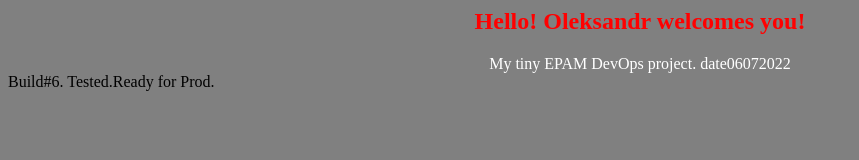
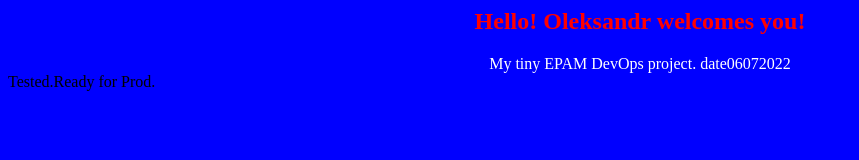
Before and after one commit to OleksandrK1/MyFinalProjectforEPAM, a plain HTML site: page index_tested.html in a window 1280 px wide. Shown: the whole page, without its empty margins (0-859 px from the left). Drawn offline with Linux system fonts and the light colour scheme.

Commit message:
automatic commit by Jenkins. Tested by Tester. Ready to Prod

```diff
--- a/index_tested.html
+++ b/index_tested.html
@@ -1,9 +1,9 @@
 <html>
-<body bgcolor=grey>
+<body bgcolor=blue>
 <center>
 <h2><font color=red>Hello! Oleksandr welcomes you!</font></h2>
 <font color=white>My tiny EPAM DevOps project. date06072022</font>
 </center>
 </body>
 </html>
-Build#6. Tested.Ready for Prod.
+Tested.Ready for Prod.
```
